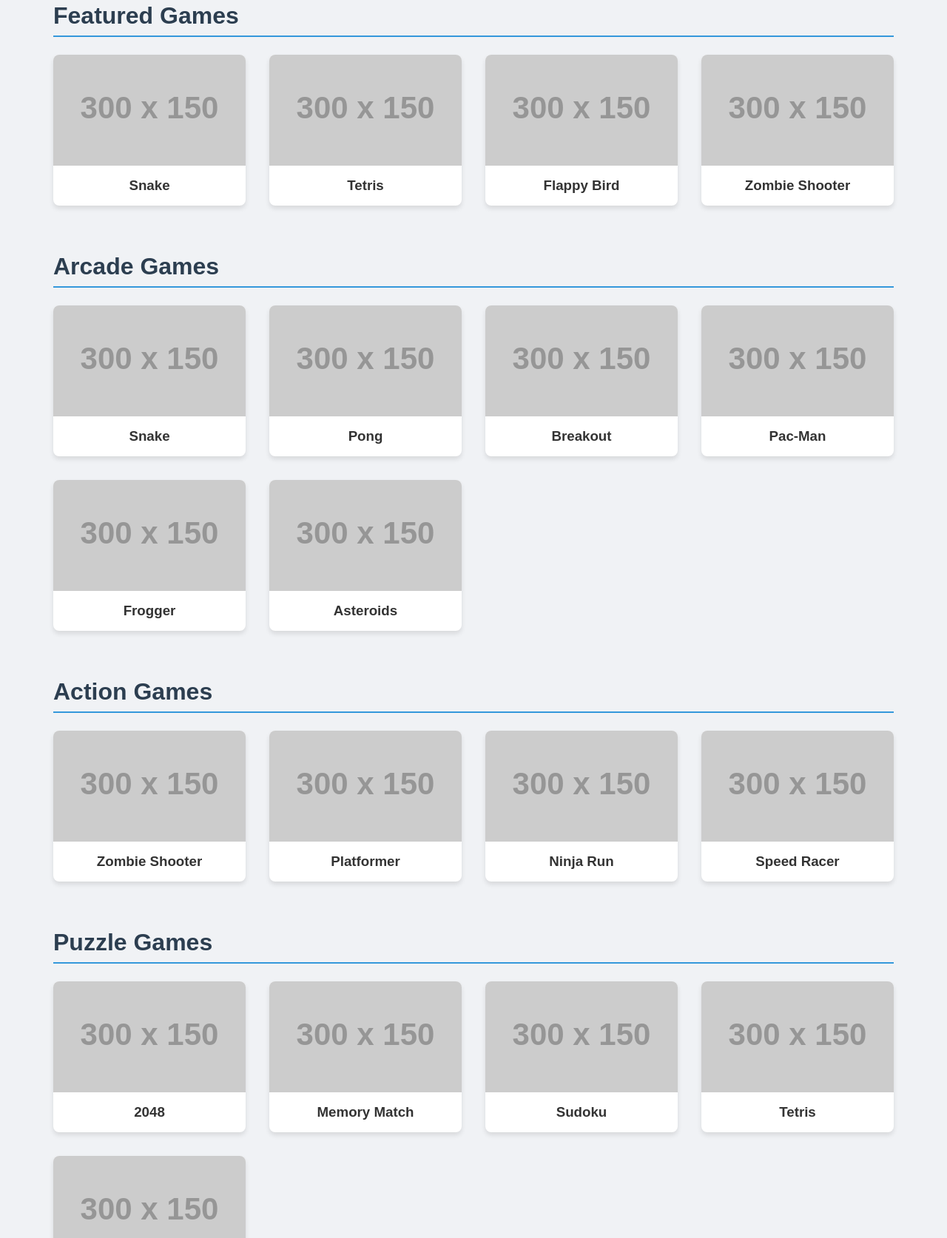
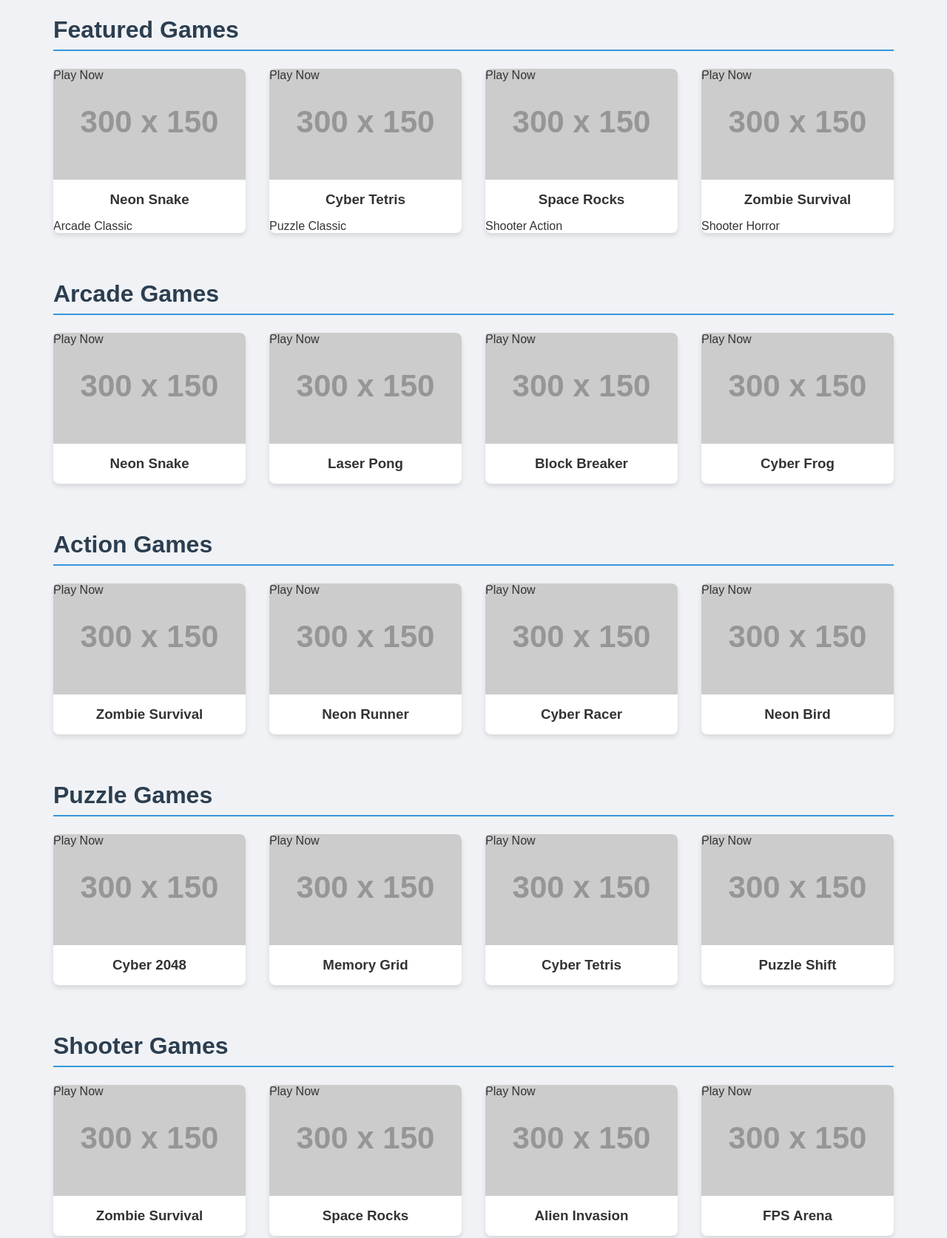
Before and after one commit to Harro11/randomgame, a plain HTML site: page index.html in a window 1280 px wide. Shown: the part 347-2021 px from the top of the page at 74% size. Drawn offline with Linux system fonts and the light colour scheme; placeholder pictures from the web are drawn by us.

Commit message:
Update index.html

```diff
--- a/index.html
+++ b/index.html
@@ -3,170 +3,301 @@
 <head>
     <meta charset="UTF-8">
     <meta name="viewport" content="width=device-width, initial-scale=1.0">
-    <title>PlayZone - Unblocked Games</title>
+    <title>DarkZone Games - Unblocked Gaming Hub</title>
     <link rel="stylesheet" href="styles.css">
+    <link href="https://fonts.googleapis.com/css2?family=Orbitron:wght@400;700&family=Rajdhani:wght@500;700&display=swap" rel="stylesheet">
 </head>
 <body>
+    <div class="firefly-container">
+        <div class="firefly"></div>
+        <div class="firefly"></div>
+        <div class="firefly"></div>
+        <div class="firefly"></div>
+        <div class="firefly"></div>
+        <div class="firefly"></div>
+        <div class="firefly"></div>
+        <div class="firefly"></div>
+    </div>
+
     <header>
-        <div class="logo">PlayZone</div>
+        <div class="logo">DARK<span class="accent">ZONE</span></div>
         <nav>
             <ul>
                 <li><a href="#" class="active">Home</a></li>
                 <li><a href="#arcade">Arcade</a></li>
                 <li><a href="#action">Action</a></li>
                 <li><a href="#puzzle">Puzzle</a></li>
-                <li><a href="#strategy">Strategy</a></li>
                 <li><a href="#shooter">Shooter</a></li>
             </ul>
         </nav>
     </header>
 
     <div class="hero">
-        <h1>Free Unblocked Games</h1>
-        <p>Play anywhere, anytime. No restrictions!</p>
+        <h1>UNBLOCK<span class="accent">ED</span> GAMES</h1>
+        <p>Play anywhere. No restrictions. Pure gaming freedom.</p>
+        <div class="cta-button">
+            <button onclick="scrollToSection('featured')">START PLAYING</button>
+        </div>
     </div>
 
     <main>
         <section id="featured">
+            <div class="section-header">
                 <h2>Featured Games</h2>
+                <div class="section-line"></div>
+            </div>
             <div class="games-grid">
                 <div class="game-card" onclick="loadGame('snake')">
-                    <div class="game-thumbnail snake"></div>
-                    <h3>Snake</h3>
+                    <div class="game-thumbnail snake">
+                        <div class="game-overlay">
+                            <span>Play Now</span>
+                        </div>
+                    </div>
+                    <div class="game-info">
+                        <h3>Neon Snake</h3>
+                        <div class="game-tags">
+                            <span class="tag">Arcade</span>
+                            <span class="tag">Classic</span>
+                        </div>
+                    </div>
                 </div>
                 <div class="game-card" onclick="loadGame('tetris')">
-                    <div class="game-thumbnail tetris"></div>
-                    <h3>Tetris</h3>
+                    <div class="game-thumbnail tetris">
+                        <div class="game-overlay">
+                            <span>Play Now</span>
                         </div>
-                <div class="game-card" onclick="loadGame('flappy')">
-                    <div class="game-thumbnail flappy"></div>
-                    <h3>Flappy Bird</h3>
+                    </div>
+                    <div class="game-info">
+                        <h3>Cyber Tetris</h3>
+                        <div class="game-tags">
+                            <span class="tag">Puzzle</span>
+                            <span class="tag">Classic</span>
+                        </div>
+                    </div>
+                </div>
+                <div class="game-card" onclick="loadGame('asteroids')">
+                    <div class="game-thumbnail asteroids">
+                        <div class="game-overlay">
+                            <span>Play Now</span>
+                        </div>
+                    </div>
+                    <div class="game-info">
+                        <h3>Space Rocks</h3>
+                        <div class="game-tags">
+                            <span class="tag">Shooter</span>
+                            <span class="tag">Action</span>
+                        </div>
+                    </div>
                 </div>
                 <div class="game-card" onclick="loadGame('zombie')">
-                    <div class="game-thumbnail zombie"></div>
-                    <h3>Zombie Shooter</h3>
+                    <div class="game-thumbnail zombie">
+                        <div class="game-overlay">
+                            <span>Play Now</span>
+                        </div>
+                    </div>
+                    <div class="game-info">
+                        <h3>Zombie Survival</h3>
+                        <div class="game-tags">
+                            <span class="tag">Shooter</span>
+                            <span class="tag">Horror</span>
+                        </div>
+                    </div>
                 </div>
             </div>
         </section>
 
         <section id="arcade">
+            <div class="section-header">
                 <h2>Arcade Games</h2>
+                <div class="section-line"></div>
+            </div>
             <div class="games-grid">
                 <div class="game-card" onclick="loadGame('snake')">
-                    <div class="game-thumbnail snake"></div>
-                    <h3>Snake</h3>
+                    <div class="game-thumbnail snake">
+                        <div class="game-overlay">
+                            <span>Play Now</span>
+                        </div>
+                    </div>
+                    <div class="game-info">
+                        <h3>Neon Snake</h3>
+                    </div>
                 </div>
                 <div class="game-card" onclick="loadGame('pong')">
-                    <div class="game-thumbnail pong"></div>
-                    <h3>Pong</h3>
+                    <div class="game-thumbnail pong">
+                        <div class="game-overlay">
+                            <span>Play Now</span>
+                        </div>
+                    </div>
+                    <div class="game-info">
+                        <h3>Laser Pong</h3>
+                    </div>
                 </div>
                 <div class="game-card" onclick="loadGame('breakout')">
-                    <div class="game-thumbnail breakout"></div>
-                    <h3>Breakout</h3>
+                    <div class="game-thumbnail breakout">
+                        <div class="game-overlay">
+                            <span>Play Now</span>
                         </div>
-                <div class="game-card" onclick="loadGame('pacman')">
-                    <div class="game-thumbnail pacman"></div>
-                    <h3>Pac-Man</h3>
+                    </div>
+                    <div class="game-info">
+                        <h3>Block Breaker</h3>
+                    </div>
                 </div>
                 <div class="game-card" onclick="loadGame('frogger')">
-                    <div class="game-thumbnail frogger"></div>
-                    <h3>Frogger</h3>
+                    <div class="game-thumbnail frogger">
+                        <div class="game-overlay">
+                            <span>Play Now</span>
                         </div>
-                <div class="game-card" onclick="loadGame('asteroids')">
-                    <div class="game-thumbnail asteroids"></div>
-                    <h3>Asteroids</h3>
+                    </div>
+                    <div class="game-info">
+                        <h3>Cyber Frog</h3>
+                    </div>
                 </div>
             </div>
         </section>
 
         <section id="action">
+            <div class="section-header">
                 <h2>Action Games</h2>
+                <div class="section-line"></div>
+            </div>
             <div class="games-grid">
                 <div class="game-card" onclick="loadGame('zombie')">
-                    <div class="game-thumbnail zombie"></div>
-                    <h3>Zombie Shooter</h3>
+                    <div class="game-thumbnail zombie">
+                        <div class="game-overlay">
+                            <span>Play Now</span>
+                        </div>
+                    </div>
+                    <div class="game-info">
+                        <h3>Zombie Survival</h3>
+                    </div>
                 </div>
                 <div class="game-card" onclick="loadGame('platformer')">
-                    <div class="game-thumbnail platformer"></div>
-                    <h3>Platformer</h3>
+                    <div class="game-thumbnail platformer">
+                        <div class="game-overlay">
+                            <span>Play Now</span>
                         </div>
-                <div class="game-card" onclick="loadGame('ninja')">
-                    <div class="game-thumbnail ninja"></div>
-                    <h3>Ninja Run</h3>
+                    </div>
+                    <div class="game-info">
+                        <h3>Neon Runner</h3>
+                    </div>
                 </div>
                 <div class="game-card" onclick="loadGame('racing')">
-                    <div class="game-thumbnail racing"></div>
-                    <h3>Speed Racer</h3>
+                    <div class="game-thumbnail racing">
+                        <div class="game-overlay">
+                            <span>Play Now</span>
+                        </div>
+                    </div>
+                    <div class="game-info">
+                        <h3>Cyber Racer</h3>
+                    </div>
+                </div>
+                <div class="game-card" onclick="loadGame('flappy')">
+                    <div class="game-thumbnail flappy">
+                        <div class="game-overlay">
+                            <span>Play Now</span>
+                        </div>
+                    </div>
+                    <div class="game-info">
+                        <h3>Neon Bird</h3>
+                    </div>
                 </div>
             </div>
         </section>
 
         <section id="puzzle">
+            <div class="section-header">
                 <h2>Puzzle Games</h2>
+                <div class="section-line"></div>
+            </div>
             <div class="games-grid">
                 <div class="game-card" onclick="loadGame('2048')">
-                    <div class="game-thumbnail game-2048"></div>
-                    <h3>2048</h3>
+                    <div class="game-thumbnail game-2048">
+                        <div class="game-overlay">
+                            <span>Play Now</span>
+                        </div>
+                    </div>
+                    <div class="game-info">
+                        <h3>Cyber 2048</h3>
+                    </div>
                 </div>
                 <div class="game-card" onclick="loadGame('memory')">
-                    <div class="game-thumbnail memory"></div>
-                    <h3>Memory Match</h3>
+                    <div class="game-thumbnail memory">
+                        <div class="game-overlay">
+                            <span>Play Now</span>
                         </div>
-                <div class="game-card" onclick="loadGame('sudoku')">
-                    <div class="game-thumbnail sudoku"></div>
-                    <h3>Sudoku</h3>
+                    </div>
+                    <div class="game-info">
+                        <h3>Memory Grid</h3>
+                    </div>
                 </div>
                 <div class="game-card" onclick="loadGame('tetris')">
-                    <div class="game-thumbnail tetris"></div>
-                    <h3>Tetris</h3>
+                    <div class="game-thumbnail tetris">
+                        <div class="game-overlay">
+                            <span>Play Now</span>
+                        </div>
+                    </div>
+                    <div class="game-info">
+                        <h3>Cyber Tetris</h3>
+                    </div>
                 </div>
                 <div class="game-card" onclick="loadGame('puzzle')">
-                    <div class="game-thumbnail puzzle"></div>
-                    <h3>Sliding Puzzle</h3>
+                    <div class="game-thumbnail puzzle">
+                        <div class="game-overlay">
+                            <span>Play Now</span>
                         </div>
                     </div>
-        </section>
-
-        <section id="strategy">
-            <h2>Strategy Games</h2>
-            <div class="games-grid">
-                <div class="game-card" onclick="loadGame('chess')">
-                    <div class="game-thumbnail chess"></div>
-                    <h3>Chess</h3>
+                    <div class="game-info">
+                        <h3>Puzzle Shift</h3>
                     </div>
-                <div class="game-card" onclick="loadGame('minesweeper')">
-                    <div class="game-thumbnail minesweeper"></div>
-                    <h3>Minesweeper</h3>
-                </div>
-                <div class="game-card" onclick="loadGame('tower')">
-                    <div class="game-thumbnail tower"></div>
-                    <h3>Tower Defense</h3>
-                </div>
-                <div class="game-card" onclick="loadGame('tictactoe')">
-                    <div class="game-thumbnail tictactoe"></div>
-                    <h3>Tic Tac Toe</h3>
                 </div>
             </div>
         </section>
 
         <section id="shooter">
+            <div class="section-header">
                 <h2>Shooter Games</h2>
+                <div class="section-line"></div>
+            </div>
             <div class="games-grid">
                 <div class="game-card" onclick="loadGame('zombie')">
-                    <div class="game-thumbnail zombie"></div>
-                    <h3>Zombie Shooter</h3>
+                    <div class="game-thumbnail zombie">
+                        <div class="game-overlay">
+                            <span>Play Now</span>
+                        </div>
+                    </div>
+                    <div class="game-info">
+                        <h3>Zombie Survival</h3>
+                    </div>
                 </div>
                 <div class="game-card" onclick="loadGame('asteroids')">
-                    <div class="game-thumbnail asteroids"></div>
-                    <h3>Asteroids</h3>
+                    <div class="game-thumbnail asteroids">
+                        <div class="game-overlay">
+                            <span>Play Now</span>
+                        </div>
+                    </div>
+                    <div class="game-info">
+                        <h3>Space Rocks</h3>
+                    </div>
                 </div>
                 <div class="game-card" onclick="loadGame('spaceinvaders')">
-                    <div class="game-thumbnail spaceinvaders"></div>
-                    <h3>Space Invaders</h3>
+                    <div class="game-thumbnail spaceinvaders">
+                        <div class="game-overlay">
+                            <span>Play Now</span>
+                        </div>
+                    </div>
+                    <div class="game-info">
+                        <h3>Alien Invasion</h3>
+                    </div>
                 </div>
                 <div class="game-card" onclick="loadGame('fps')">
-                    <div class="game-thumbnail fps"></div>
+                    <div class="game-thumbnail fps">
+                        <div class="game-overlay">
+                            <span>Play Now</span>
+                        </div>
+                    </div>
+                    <div class="game-info">
                         <h3>FPS Arena</h3>
+                    </div>
                 </div>
             </div>
         </section>
@@ -181,7 +312,11 @@
     </div>
 
     <footer>
-        <p>© 2025 PlayZone - All games are for entertainment purposes only.</p>
+        <div class="footer-content">
+            <div class="logo">DARK<span class="accent">ZONE</span></div>
+            <p>The ultimate hub for unblocked gaming. Play anywhere, anytime.</p>
+            <p class="copyright">© 2025 DarkZone Games - All games are for entertainment purposes only.</p>
+        </div>
     </footer>
 
     <script src="script.js"></script>
```
Lines whose indentation alone changed are shown as unchanged.
